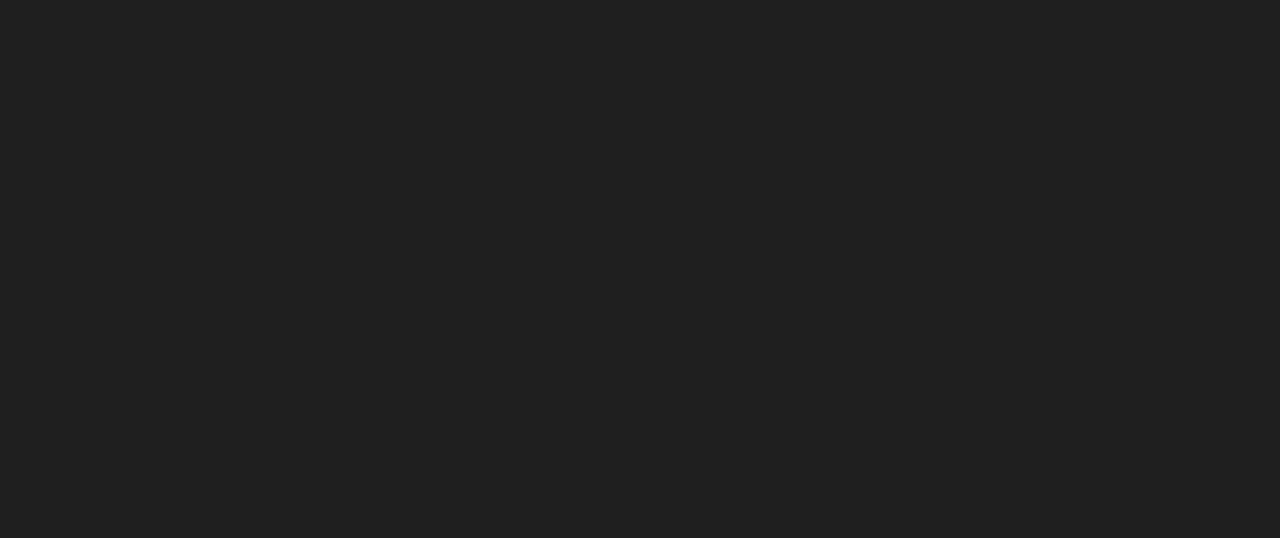
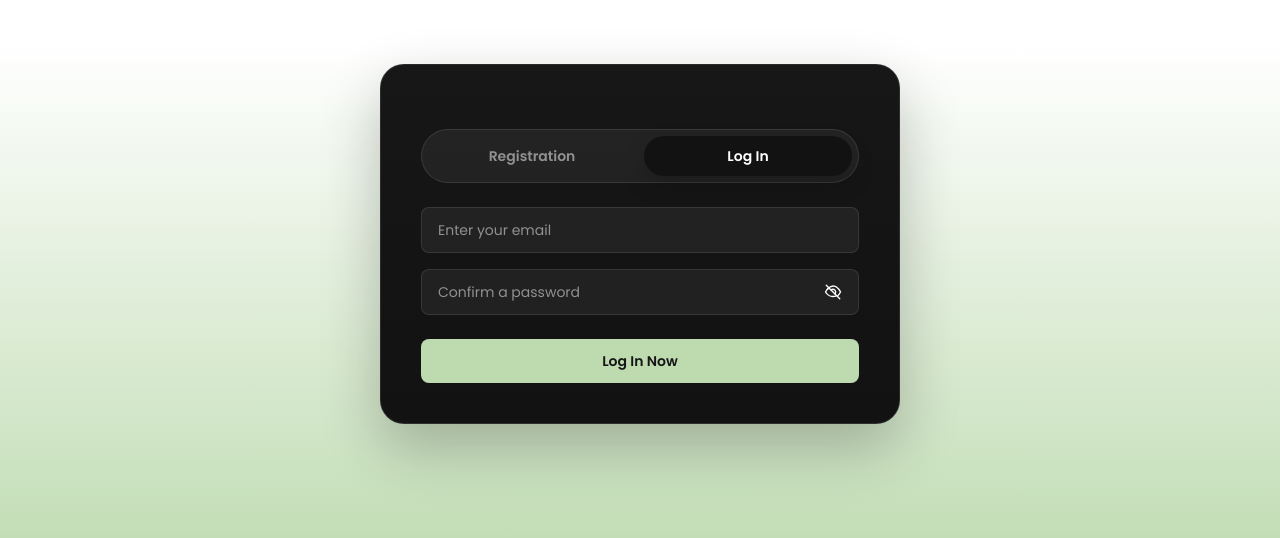
Before and after one commit to Aybekka/Task.Pro, a React (Vite) app: page /auth/login in a window 1280 px wide. Shown: the part 156-694 px from the top of the page. Built offline with nearby package versions, Linux system fonts and the light colour scheme.

Commit message:
fix: align /auth route param name with AuthPage's useParams
AuthPage destructures `mode` from useParams(), but the route was still
declared as /auth/:id, so mode was always undefined and any visit to
/auth/register silently redirected back to /auth/login.

```diff
--- a/src/App.jsx
+++ b/src/App.jsx
@@ -24,7 +24,7 @@
       <Routes>
         <Route path="/" element={<Navigate to={isLoggedIn ? '/home' : '/welcome'} replace />} />
         <Route path="/welcome" element={<WelcomePage />} />
-        <Route path="/auth/:id" element={<AuthPage />} />
+        <Route path="/auth/:mode" element={<AuthPage />} />
         <Route
           path="/home"
           element={
```
